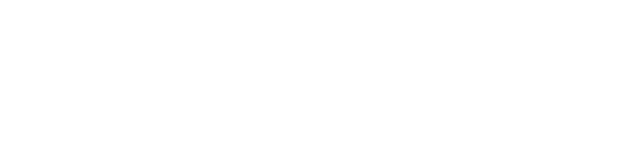
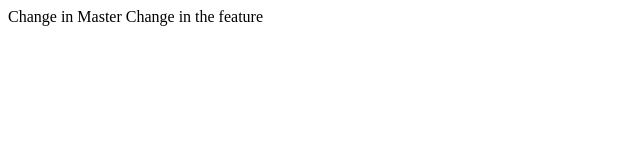
Before and after one commit to JoaoPedroVisconti/cs50_web_Lecture1, a plain HTML site: page index.html in a window 1280 px wide. Shown: the whole page, without its empty margins (0-640 px from the left). Drawn offline with Linux system fonts and the light colour scheme.

Commit message:
changes in feature

```diff
--- a/index.html
+++ b/index.html
@@ -6,6 +6,7 @@
     <title>Document</title>
 </head>
 <body>
-
+    Change in Master
+    Change in the feature
 </body>
 </html>
```
